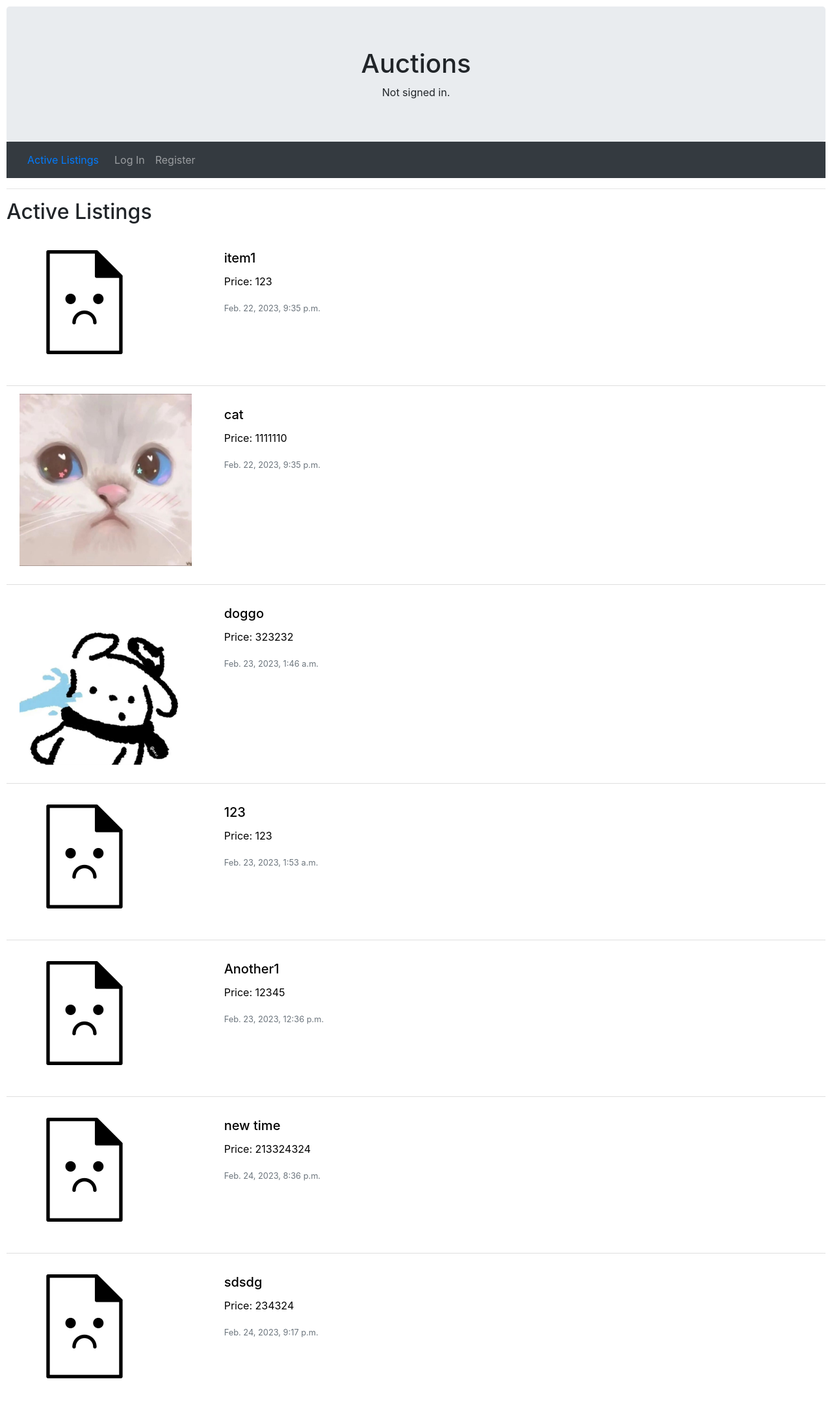
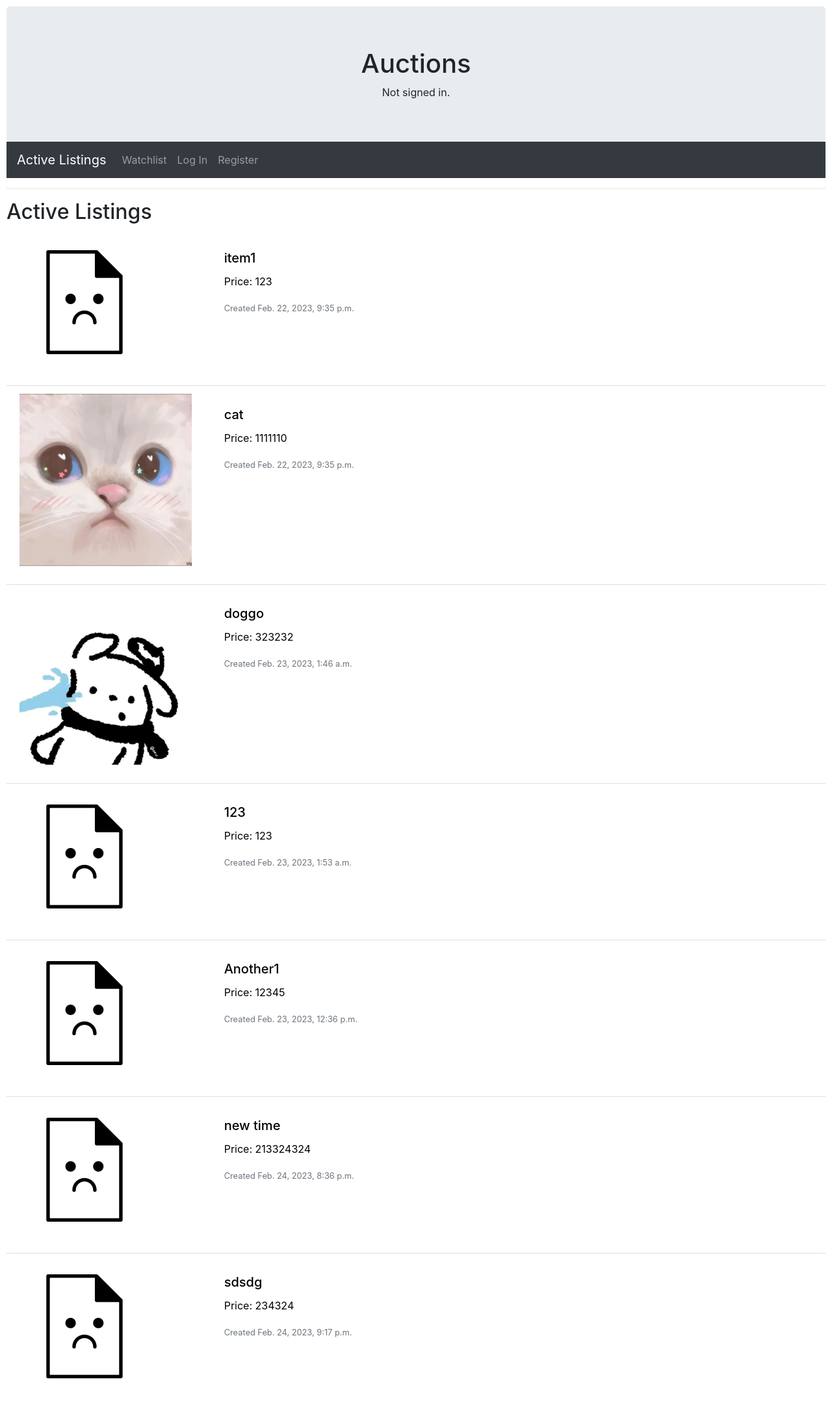
Before and after one commit to Dani3lx/AuctionBay, a Django app: page / in a window 1280 px wide. Shown: the whole page at 65% size. Run offline with Django 3.2, Linux system fonts and the light colour scheme; data comes from the database, SQL or seed files in the repository; both versions use the stored data as it was after the commit; some libraries are stand-ins or nearby versions.

Commit message:
Added a watchlist page that display user watchlist

```diff
--- a/auctions/templates/auctions/index.html
+++ b/auctions/templates/auctions/index.html
@@ -21,7 +21,7 @@
                         <div class="card-body">
                           <h5 class="card-title">{{ listing.listing_name }}</h5>
                           <p class="card-text">Price: {{ listing.starting_bid }}</p>
-                          <p class="card-text"><small class="text-muted">{{ listing.post_date }}</small></p>
+                          <p class="card-text"><small class="text-muted">Created {{ listing.post_date }}</small></p>
                         </div>
                       </div>
                     </div>
--- a/auctions/templates/auctions/layout.html
+++ b/auctions/templates/auctions/layout.html
@@ -7,6 +7,9 @@
     <title>{% block title %}Auctions{% endblock %}</title>
     <link rel="stylesheet" href="https://stackpath.bootstrapcdn.com/bootstrap/4.4.1/css/bootstrap.min.css"
         integrity="sha384-Vkoo8x4CGsO3+Hhxv8T/Q5PaXtkKtu6ug5TOeNV6gBiFeWPGFN9MuhOf23Q9Ifjh" crossorigin="anonymous">
+    <script src="https://ajax.googleapis.com/ajax/libs/jquery/3.2.1/jquery.min.js"></script>
+    <script src="https://cdnjs.cloudflare.com/ajax/libs/popper.js/1.12.6/umd/popper.min.js"></script>
+    <script src="https://maxcdn.bootstrapcdn.com/bootstrap/4.0.0/js/bootstrap.min.js"></script>
     <link href="{% static '/auctions/styles.css' %}" rel="stylesheet" type="text/css">
 </head>
 
@@ -23,35 +26,29 @@
     </div>
 
 
-
-    <nav class="navbar navbar-expand-sm bg-dark navbar-dark">
-        <a class="nav-link" href="{% url 'index' %}">Active Listings</a>
-        <button class="navbar-toggler" type="button" data-toggle="collapse" data-target="#collapsibleNavbar">
+    <nav class="navbar navbar-expand-lg navbar-dark bg-dark">
+        <a class="navbar-brand" href="{% url 'index' %}">Active Listings</a>
+        <button class="navbar-toggler" type="button" data-toggle="collapse" data-target="#navbarNavAltMarkup"
+            aria-controls="navbarNavAltMarkup" aria-expanded="false" aria-label="Toggle navigation">
             <span class="navbar-toggler-icon"></span>
         </button>
-        <div class="collapse navbar-collapse" id="collapsibleNavbar">
+        <div class="collapse navbar-collapse" id="navbarNavAltMarkup">
+            <div class="navbar-nav">
+                <a class="nav-item nav-link" href="{% url 'watchlist' %}">Watchlist</a>
+                {% if user.is_authenticated %}
+                <a class="nav-item nav-link" href="{% url 'logout' %}">Log Out</a>
 
-            {% if user.is_authenticated %}
-            <ul class="navbar-nav">
-                <li class="nav-item">
-                    <a class="nav-link" href="{% url 'logout' %}">Log Out</a>
-                </li>
-                <li class="nav-item">
-                    <a class="nav-link" href="{% url 'create' %}">Create Listing</a>
-                </li>
-            </ul>
-            {% else %}
-            <ul class="navbar-nav">
-                <li class="nav-item">
-                    <a class="nav-link" href="{% url 'login' %}">Log In</a>
-                </li>
-                <li class="nav-item">
-                    <a class="nav-link" href="{% url 'register' %}">Register</a>
-                </li>
-            </ul>
-            {% endif %}
+                <a class="nav-item nav-link" href="{% url 'create' %}">Create Listing</a>
+
+                {% else %}
+
+                <a class="nav-item nav-link" href="{% url 'login' %}">Log In</a>
 
 
+                <a class="nav-item nav-link" href="{% url 'register' %}">Register</a>
+
+                {% endif %}
+            </div>
         </div>
     </nav>
 
--- a/auctions/urls.py
+++ b/auctions/urls.py
@@ -10,5 +10,6 @@
     path("create", views.create, name="create"),
     path("details/<str:item>/", views.details, name="details"),
     path("add/<str:item>/", views.add, name="add"),
+    path("watchlist/", views.watchlist, name="watchlist"),
     # path("remove", views.remove, name="remove"),
 ]
--- a/auctions/views.py
+++ b/auctions/views.py
@@ -15,6 +15,26 @@
     return render(request, "auctions/index.html", {
         'listings': listings,
     })
+
+
+def watchlist(request):
+    curr = request.user
+    if curr.is_authenticated:
+        try:
+            watchlist = Watchlist.objects.all()
+        except Watchlist.DoesNotExist:
+            watchlist = None
+
+        if watchlist is not None:
+            listings = []
+            for element in watchlist:
+                if element.user == curr:
+                    listings.append(element.item)
+            return render(request, "auctions/index.html", {
+                'listings': listings,
+            })
+    else:
+        return HttpResponseRedirect(reverse("index"))
 
 
 def add(request, item):
```
Also changed, not shown: db.sqlite3.
